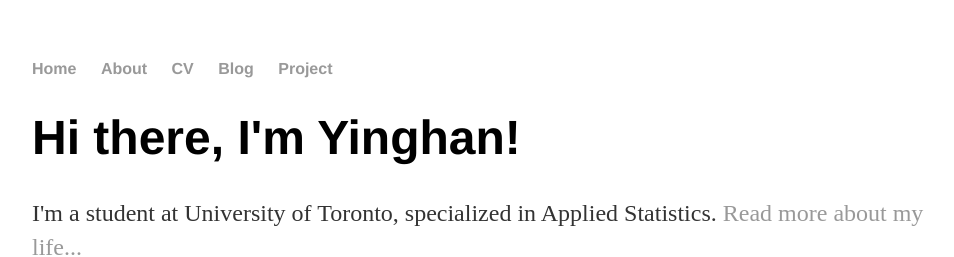
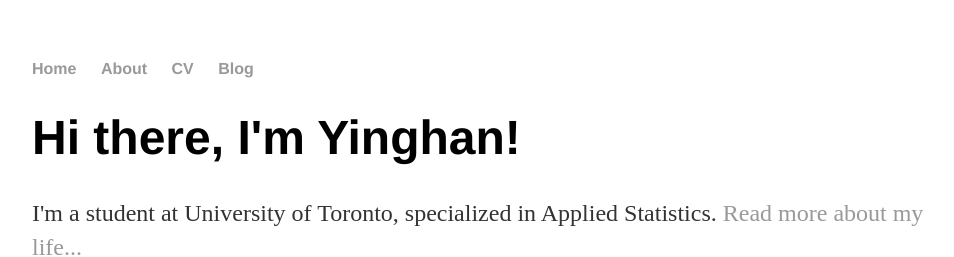
Before and after one commit to YinghanZhang0410/YinghanZhang0410.github.io, a Jekyll site: the page index.html, which Jekyll copies as it is, in a window 1280 px wide. Shown: the top 257 px of the page, without its empty margins (160-1114 px from the left). Built offline with Jekyll 4.4.1, drawn with Linux system fonts in a browser that asks for light colours.

Commit message:
Update index.html

```diff
--- a/index.html
+++ b/index.html
@@ -12,7 +12,6 @@
 	        	<li><a href="/about">About</a></li>
         		<li><a href="/cv">CV</a></li>
         		<li><a href="/blog">Blog</a></li>
-			<li><a href="https://yinghan-zhang-final-project.netlify.app">Project</a></li>
     		</ul>
 		</nav>
 		<div class="container">
```
